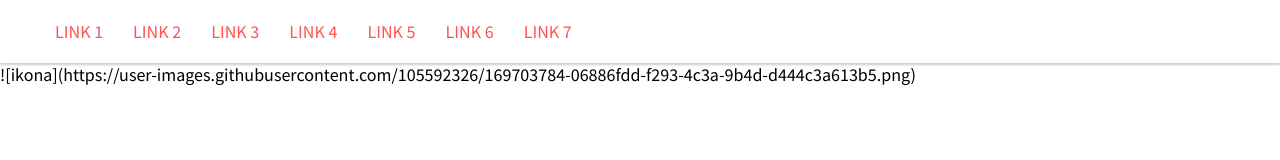
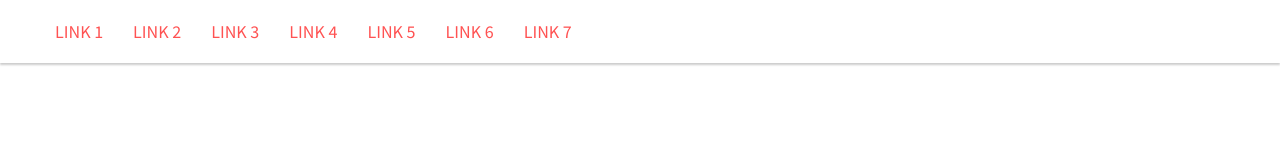
Before and after one commit to jajla/testowe, a plain HTML site: page index.html in a window 1280 px wide. Drawn offline with Linux system fonts and the light colour scheme.

Commit message:
zatwierdzam

```diff
--- a/index.html
+++ b/index.html
@@ -60,7 +60,7 @@
             </ul>
         </div>
     </nav>
-![ikona](https://user-images.githubusercontent.com/105592326/169703784-06886fdd-f293-4c3a-9b4d-d444c3a613b5.png)
+
     <script>
         $(".navbar-toggler").click(function () {
             $(".menu").toggle();
```
